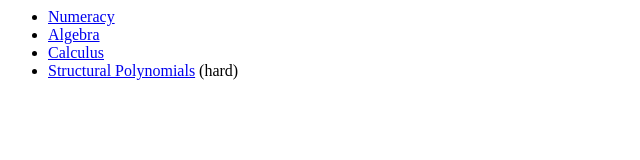
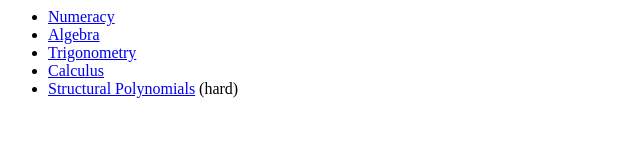
Before and after one commit to jaroslov/autotutor, a plain HTML site: page index.html in a window 1280 px wide. Shown: the whole page, without its empty margins (0-640 px from the left). Drawn offline with Linux system fonts and the light colour scheme.

Commit message:
[auto] Trig.

```diff
--- a/index.html
+++ b/index.html
@@ -4,6 +4,7 @@
   <ul>
     <li><a href="numeracy/">Numeracy</a></li>
     <li><a href="algebra/">Algebra</a></li>
+    <li><a href="trig/">Trigonometry</a></li>
     <li><a href="calculus/">Calculus</a></li>
     <li><a href="structural-polynomials/">Structural Polynomials</a> (hard)</li>
   </ul>
```
